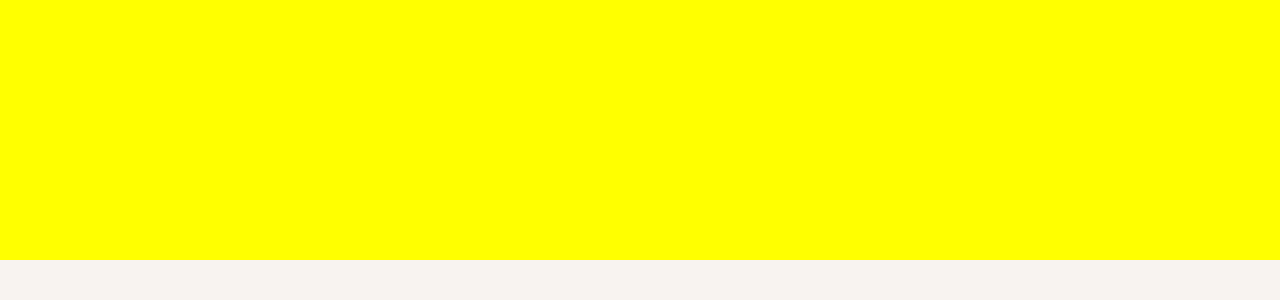
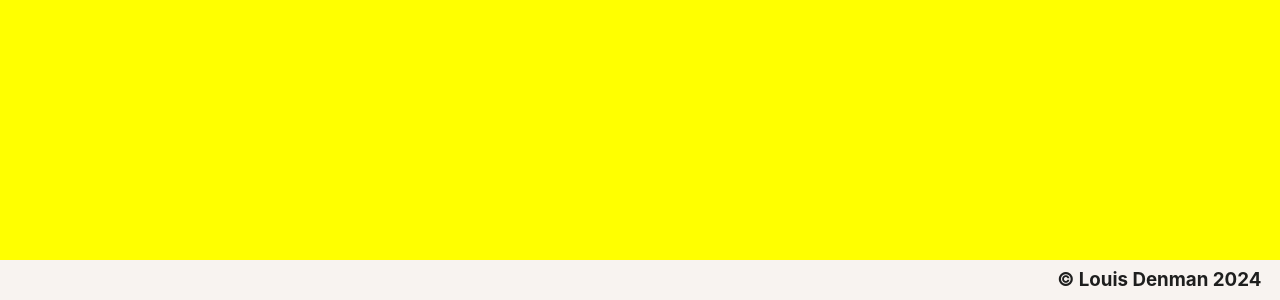
Before and after one commit to LouisMDenman/reactPortfolio, a React (Vite) app: page / in a window 1280 px wide. Shown: the part 3740-4040 px from the top of the page. Before the commit the page ends 4000 px from the top, so only its background shows below. Built offline with nearby package versions, Linux system fonts and the light colour scheme.

Commit message:
implemented footer with copywrite and dynamic year

```diff
--- a/src/App.jsx
+++ b/src/App.jsx
@@ -5,6 +5,7 @@ import './styles/Experience.css'
 import './styles/Projects.css'
 import './styles/Contact.css'
 import './styles/Navbar.css'
+import './styles/Footer.css'
 import { useThemeContext } from './contexts/ThemeContextProvider'
 import { HomePage } from './sections/HomePage'
 import { About } from './sections/About'
@@ -12,6 +13,7 @@ import { Experience } from './sections/Experience'
 import { Projects } from './sections/Projects'
 import { Contact } from './sections/Contact'
 import { Navbar } from './components/Navbar'
+import { Footer } from './components/Footer'
 
 function App() {
   const [currentTheme, toggleTheme] = useThemeContext()
@@ -24,6 +26,7 @@ function App() {
       <Experience />
       <Projects />
       <Contact />
+      <Footer />
     </>
   )
 }
--- /dev/null
+++ b/src/components/Footer.jsx
@@ -0,0 +1,9 @@
+
+
+export function Footer() {
+    return (
+        <div id="footer">
+            <h3 id="footerMessage">© Louis Denman {(new Date().getFullYear())}</h3>
+        </div>
+    )
+}
--- /dev/null
+++ b/src/styles/Footer.css
@@ -0,0 +1,17 @@
+#footer {
+    margin: 0;
+    padding: 0;
+    width: 100%;
+    height: 5dvh;
+    display: flex;
+    justify-content: right;
+    align-items: center;
+}
+
+#footerMessage {
+    margin: 0;
+    padding-left: 0;
+    padding-top: 0;
+    padding-bottom: 0;
+    padding-right: 1em;
+}
```
